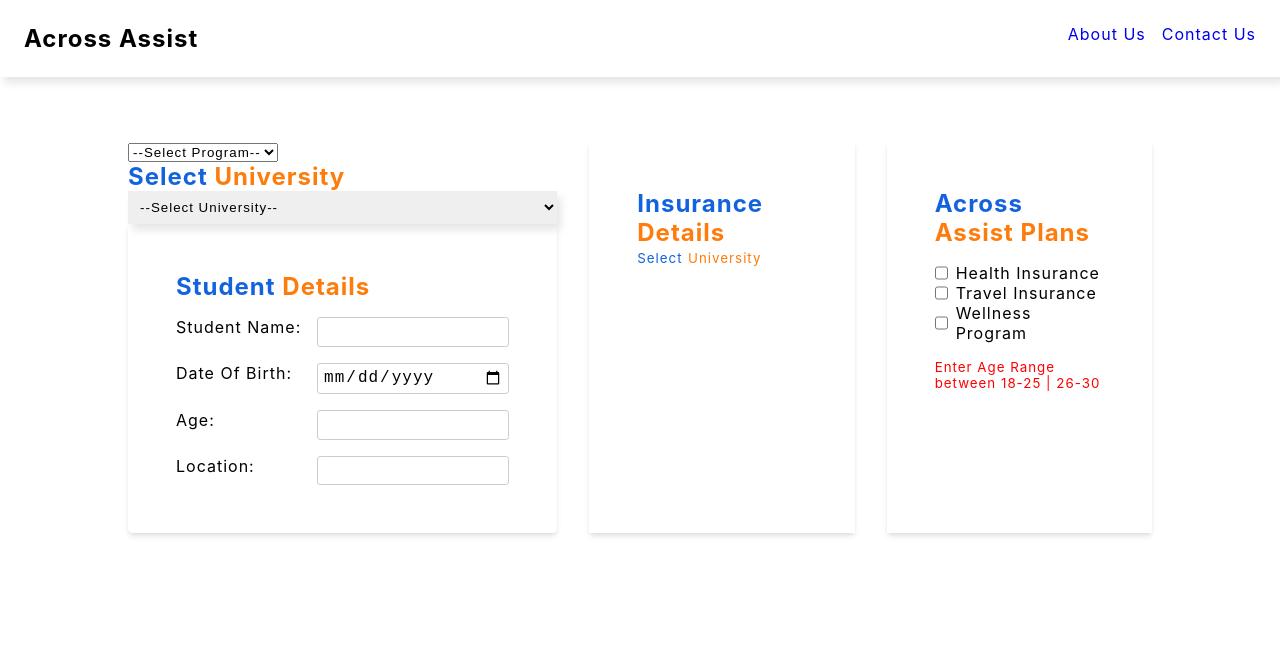
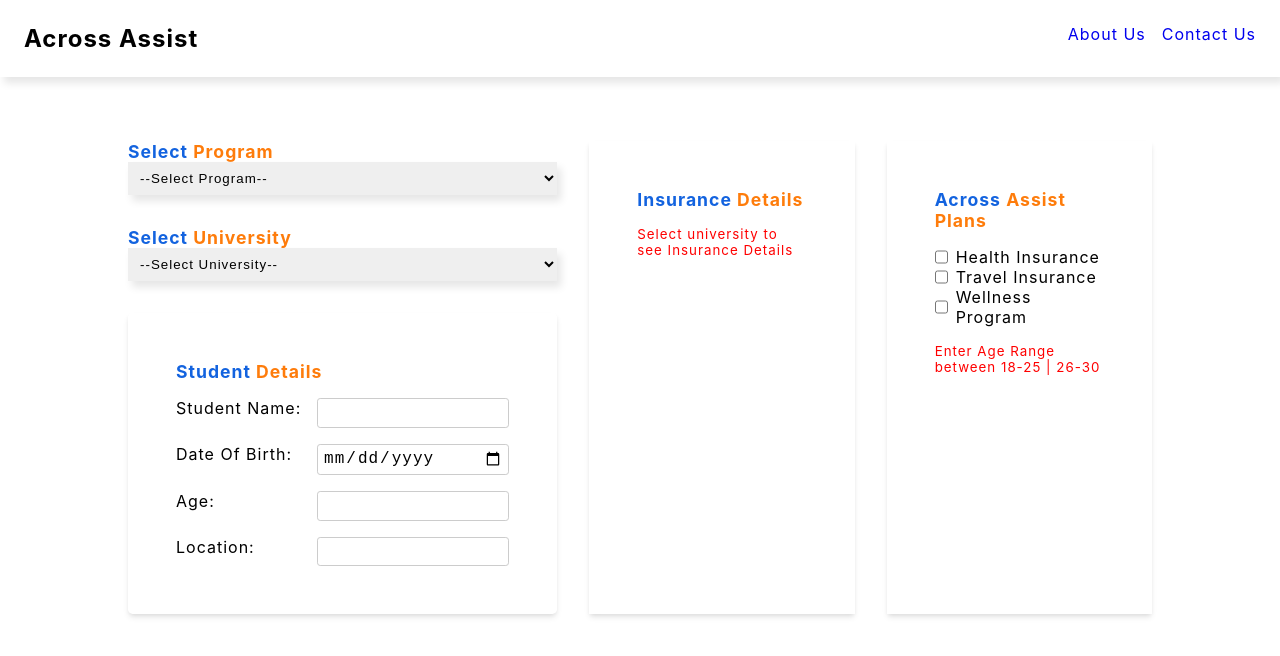
Before and after one commit to yash-purkar/company-assignment-2, a React (Create React App) app: page / in a window 1280 px wide. Shown: the top 656 px of the page. Built offline with nearby package versions, Linux system fonts and the light colour scheme.

Commit message:
feat: Added program dropdown

```diff
--- a/src/App.css
+++ b/src/App.css
@@ -13,3 +13,7 @@
 .orange_color {
   color: #fe7c0b;
 }
+
+.bold {
+  font-weight: bold;
+}
--- a/src/components/Home/Home.tsx
+++ b/src/components/Home/Home.tsx
@@ -5,7 +5,7 @@ import "./home.css";
 
 // 1838
 export const Home = () => {
-  const [program,setProgram] = useState('');
+  const [program, setProgram] = useState("Select Program");
   const [selectedUniversity, setSelectedUniversity] =
     useState<string>("Select University");
   const [studentDetails, setStudentDetails] = useState({
@@ -40,23 +40,27 @@ export const Home = () => {
       ? plansForAge26To30
       : null;
 
-      // program change
-      const handleProgramChange = (e:ChangeEvent<HTMLSelectElement>) => {
-        setProgram(e.target.value)
-      }
+  // program change
+  const handleProgramChange = (e: ChangeEvent<HTMLSelectElement>) => {
+    setProgram(e.target.value);
+  };
 
   return (
     <div className="home">
-      <div>
+      <div className="left_container">
         <div>
-        <select
+        <h5 className="heading orange_color">
+            <span className="blue_color">Select</span>{" "}
+            <span className="orange_color">Program</span>{" "}
+          </h5>
+          <select
             name="program"
             id=""
             className="program_dropdown"
             onChange={handleProgramChange}
-            value={selectedUniversity}
+            value={program}
           >
-            <option value="Select University" disabled selected>
+            <option value="Select Program" disabled selected>
               --Select Program--
             </option>
             <option value="STEM">STEM</option>
@@ -140,25 +144,22 @@ export const Home = () => {
             <span className="blue_color">Insurance</span>{" "}
             <span className="orange_color">Details</span>{" "}
           </h5>
-          {foundUniversity && <small>{foundUniversity?.university_name}</small>}
+          {foundUniversity && <small>({foundUniversity?.university_name})</small>}
         </div>
         <>
           {foundUniversity ? (
-            <>
+            <div className="insurance_plan_details">
               <p>
                 Plan Required as per university:{" "}
-                {foundUniversity?.university_required_plan ?? "Not Available"}
+                <span className="orange_color bold">{foundUniversity?.university_required_plan ?? "Not Available"}</span>
               </p>
               <p>
                 University Insurance Cost -{" "}
-                {foundUniversity?.university_insurance_cost ?? "Not Available"}
+                <span className="orange_color bold">{foundUniversity?.university_insurance_cost ?? "Not Available"}</span>
               </p>
-            </>
+            </div>
           ) : (
-            <p>
-              <small className="blue_color">Select</small>{" "}
-              <small className="orange_color">University</small>
-            </p>
+            <small className="warning_message">Select university to see Insurance Details</small>
           )}
         </>
       </div>
@@ -189,9 +190,9 @@ export const Home = () => {
               Wellness Program
             </label>
           </div>
-          <small className="valid_age_message">
-            {!pricesToShow && <p>Enter Age Range between 18-25 | 26-30</p>}
-          </small>
+          {
+            !pricesToShow && <small className="warning_message">Enter Age Range between 18-25 | 26-30</small>
+          }
         </div>
       </div>
     </div>
--- a/src/components/Home/home.css
+++ b/src/components/Home/home.css
@@ -8,7 +8,13 @@
   margin: auto;
 }
 
-.university_dropdown {
+.left_container {
+  display: flex;
+  flex-direction: column;
+  gap: 2rem;
+}
+
+.program_dropdown,.university_dropdown {
   width: 100%;
   padding: 0.5rem;
   border: none;
@@ -27,7 +33,7 @@
 }
 
 .heading {
-  font-size: 1.5rem;
+  font-size: 1.1rem;
 }
 
 .student_detail {
@@ -52,6 +58,13 @@ input {
   flex: 1;
 }
 
+.insurance_plan_details{
+  margin-top: 1rem;
+  display: flex;
+  flex-direction: column;
+  gap: 1rem;
+}
+
 .across_assist_plans {
   box-shadow: rgba(0, 0, 0, 0.1) 0px 4px 6px -1px,
     rgba(0, 0, 0, 0.06) 0px 2px 4px -1px;
@@ -73,7 +86,7 @@ cursor: pointer;
   gap: 0.5rem;
 }
 
-.valid_age_message{
+.warning_message{
   display: inline-block;
   color: red;
   margin-top: 1rem;
```
